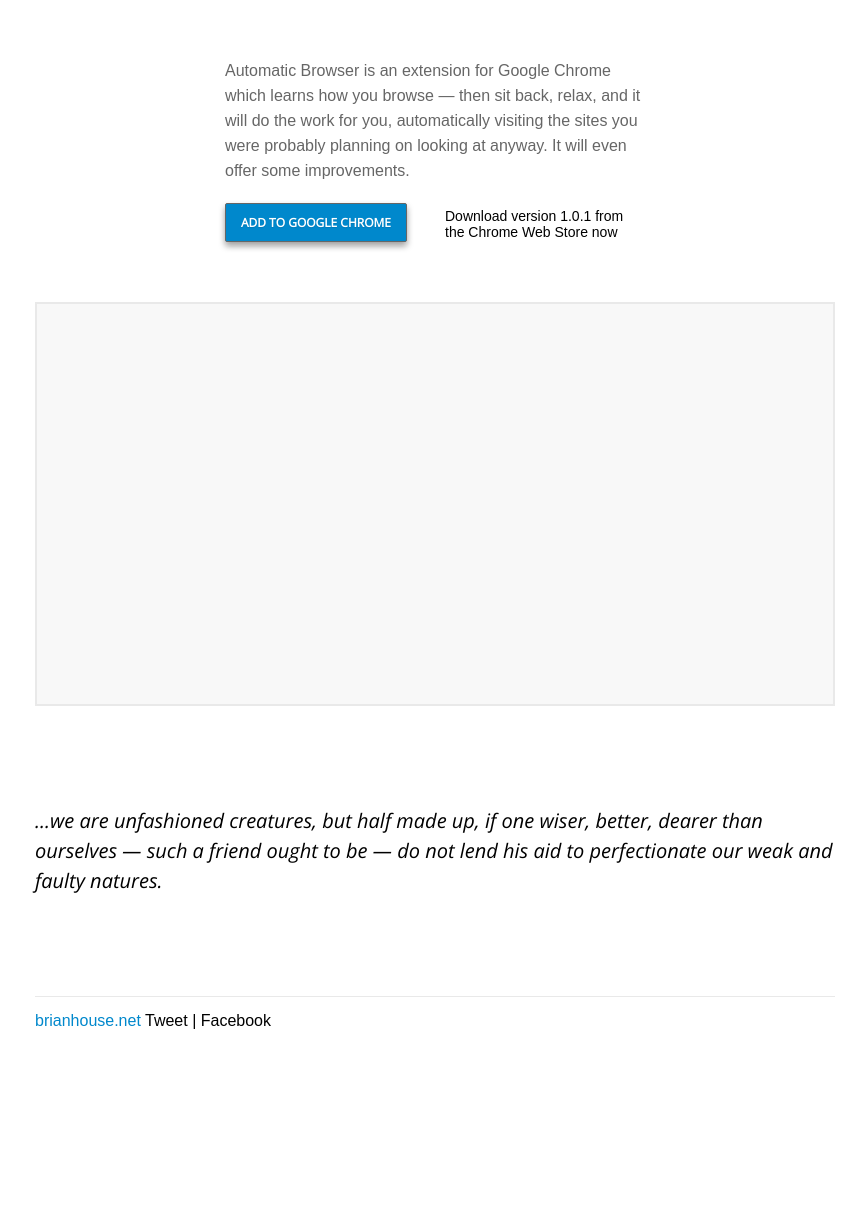
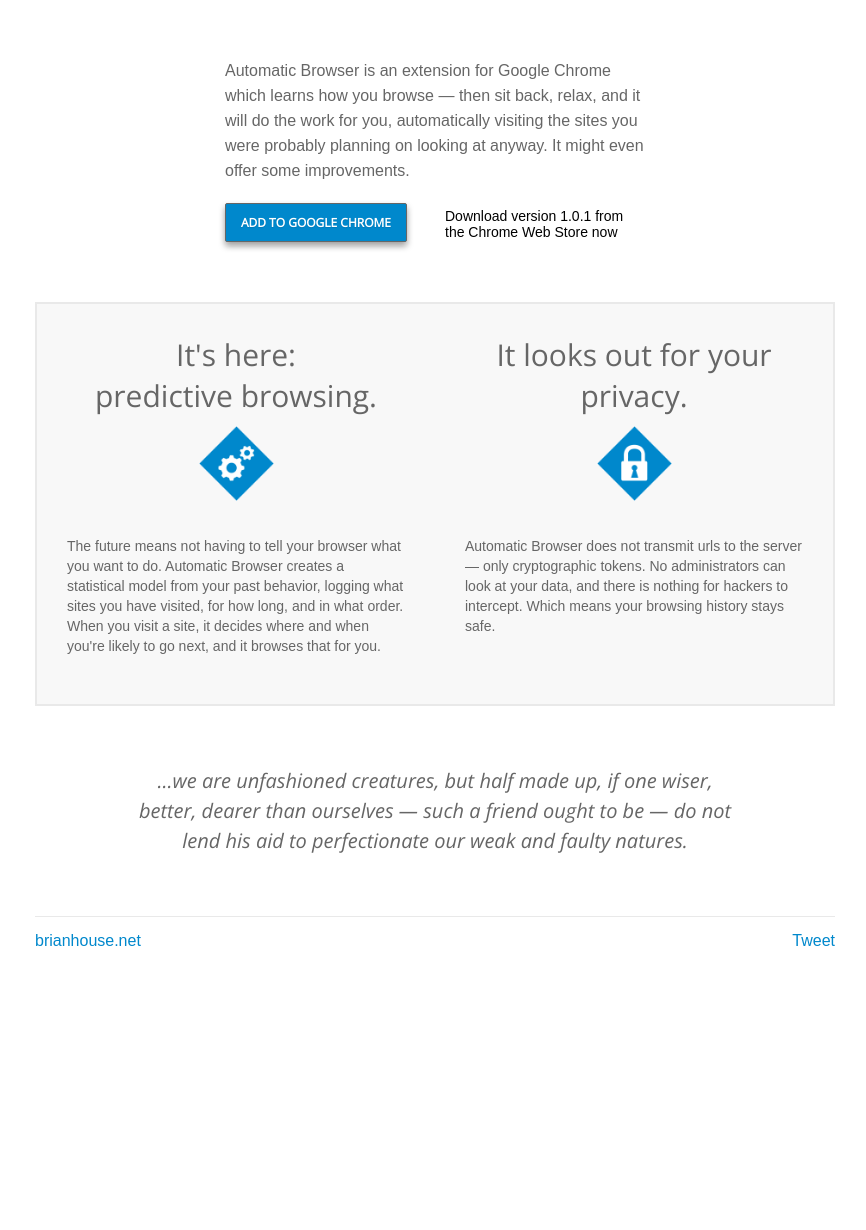
Before and after one commit to m-hennig/automatic_browser, a Python web app: template templates/home.html in a window 1280 px wide. Shown: the part 320-1550 px from the top of the page, without its empty margins (205-1071 px from the left). After the commit the page ends 1266 px from the top, so only its background shows below. Run offline with Jinja, Linux system fonts and the light colour scheme; the template is opened without the code that fills it, so the values that code supplies are empty; some libraries are stand-ins or nearby versions.

Commit message:
graphics

```diff
--- /dev/null
+++ b/static/css/style.css
@@ -0,0 +1,138 @@
+body {
+    margin: 50px 0 200px;
+    /*background-color: #0bc0c2;*/
+    font: 16px Arial, Helvetica, sans-serif;
+    -webkit-font-smoothing: antialiased;
+}
+#main {
+    margin: auto;
+    width: 800px;
+}
+#title {
+    font: 50px 'Open Sans', sans-serif;
+    font-weight: 300;
+    text-align: center;
+    margin: 0px 50px 20px;
+    color: #000;
+}
+    #title #tagline {
+        font-size: 38px;
+        margin-top: 0px;
+        color: #666;
+    }
+#logo {
+    display: block;
+    width: 128px;
+    height: 128px;
+    margin: 0px auto 60px;
+}
+#download {
+    margin: 0px auto 60px;
+    width: 420px;
+    /*background-color: yellow;*/
+}
+    #download #add_button {
+        /*border-color: #;*/
+        background-color: #08c;
+        /*#4d7bd6;*/
+        padding: 10px 15px 10px 15px;
+        display: inline-block;
+        border-radius: 2px;
+        border: 1px solid #666;
+        cursor: pointer;
+        color: #fff;
+        font-weight: bold;
+        text-align: center;
+        text-shadow: 0 1px 1px rgba(0,0,0,0.1);
+        text-transform: uppercase;
+        box-shadow: 0 4px 0 0 rgba(255,255,255,.06) ,0 4px 6px 0 rgba(0,0,0,.4);
+        outline: 0px;
+        font-family: 'Open Sans', arial, sans-serif;
+        text-decoration: none;
+        font-size: 12px;
+    }
+        #download #add_button:hover {
+            background: -webkit-linear-gradient(top,#008dcc 0%,#0370ea 100%);
+        }
+    #download #info {
+        width: 200px;
+        font-size: 14px;
+        float: right;
+        position: relative;
+        padding-top: 5px;
+    }
+#description {
+    width: 420px;
+    margin: 0px auto 20px;
+    /*font: 16px "Open Sans", sans-serif;*/
+    font-weight: 400;
+    line-height: 25px;
+    /*text-align: center;*/
+    color: #666;
+    /*background-color: #ffa900;*/
+}
+#details {
+    border: 2px solid #e9e9e9;
+    background-color: #f8f8f8;
+    height: 400px;
+    margin: 0px auto 60px;
+}
+    #details .column {
+        width: 338px;
+        float: left;
+        padding: 30px;
+        text-align: center;
+        color: #666;
+        font-size: 14px;
+        line-height: 20px;
+        /*background-color: orange;*/
+    }
+        #details .column .heading {
+            font: 30px "Open Sans", sans-serif;
+            font-weight: 300;
+            margin-bottom: 10px;
+        }
+        #details .column img {
+            width: 75px;
+            height: 75px;
+            margin-bottom: 30px;
+            float: none;
+        }
+        #details .column .text {
+            text-align: left;
+        }
+#frank {
+    margin: 0px auto 60px;
+    width: 600px;
+    font: 20px "Open Sans", sans-serif;
+    font-style: italic;
+    font-weight: 400;
+    line-height: 30px;
+    text-align: center;
+    color: #666;
+}
+#credit {
+    border-top: 1px solid #e9e9e9;
+    padding-top: 15px;
+    font-size: 16px;
+    margin: 0px auto;
+    /*background-color: yellow;*/
+}
+    #credit #link {
+        float: left;
+        width: 400px;
+        /*background-color: orange;*/
+    }
+    #credit #social {
+        float: right;
+        width: 400px;
+        /*background-color: green;*/
+        text-align: right;
+    }
+a {
+    text-decoration: none;
+    color: #08c;
+}
+a:hover {
+    text-decoration: underline;
+}
--- a/templates/home.html
+++ b/templates/home.html
@@ -12,133 +12,32 @@
     <meta name="description" content="Automatic Browser browses for you, just like you would." />
     <meta name="viewport" content="width=device-width, initial-scale=1">
 
-    <meta property="og:image" content="http://google-nest.org/img/fav/facebook.jpg" />
-    <meta property="og:url" content="http://google-nest.org" />
-    <meta property="og:title" content="Google Nest" />
-    <meta property="og:description" content="Google Nest products offer you a future built by you, for you." />
+    <meta property="og:image" content="http://automaticbrowser/static/img/logo.png" />
+    <meta property="og:url" content="http://automaticbrowser.com" />
+    <meta property="og:title" content="Automatic Browser" />
+    <meta property="og:description" content="Automatic Browser browses for you, just like you would." />
     <meta property="og:type" content="website" />
 
-    <link rel="icon" href="img/fav/favicon.png" type="image/png" />
-    <link rel="shortcut icon" href="img/fav/favicon.png" type="image/png" />
+    <link rel="icon" href="/static/img/logo.png" type="image/png" />
+    <link rel="shortcut icon" href="/static/img/logo.png" type="image/png" />
 
     <link rel="apple-touch-icon" href="img/fav/apple-touch-57.png"/>
     <link rel="apple-touch-icon" sizes="72x72" href="img/fav/apple-touch-72.png"/>
     <link rel="apple-touch-icon" sizes="114x114" href="img/fav/apple-touch-114.png"/>
 
-    <link rel="image_src" href="img/fav/facebook.jpg" />
+    <link rel="image_src" href="/static/img/logo.png" />
     <link href="http://fonts.googleapis.com/css?family=Open+Sans:400italic,400,300" rel="stylesheet" type="text/css">
+    <link rel="stylesheet" href="/static/css/style.css">
+    <link rel="stylesheet" href="/static/css/gh-fork-ribbon.css">
+    <!--[if lt IE 9]>
+        <link rel="stylesheet" href="/static/css/gh-fork-ribbon.ie.css">
+    <![endif]-->
+
     <!-- google analytics -->
     <script type="text/javascript">
 
 
     </script>
-
-    <style type="text/css">
-        body {
-            margin: 50px 0 200px;
-            /*background-color: #0bc0c2;*/
-            font: 16px Arial, Helvetica, sans-serif;
-            -webkit-font-smoothing: antialiased;
-        }
-        #main {
-            margin: auto;
-            width: 800px;
-        }
-        #title {
-            font: 50px 'Open Sans', sans-serif;
-            font-weight: 300;
-            text-align: center;
-            margin: 0px 50px 20px;
-            color: #000;
-        }
-            #title #tagline {
-                font-size: 38px;
-                margin-top: 0px;
-                color: #666;
-            }
-        #logo {
-            display: block;
-            width: 128px;
-            height: 128px;
-            margin: 0px auto 60px;
-        }
-        #download {
-            margin: 0px auto 60px;
-            width: 420px;
-            /*background-color: yellow;*/
-        }
-            #download #add_button {
-                /*border-color: #;*/
-                background-color: #08c;
-                /*#4d7bd6;*/
-                padding: 10px 15px 10px 15px;
-                display: inline-block;
-                border-radius: 2px;
-                border: 1px solid #666;
-                cursor: pointer;
-                color: #fff;
-                font-weight: bold;
-                text-align: center;
-                text-shadow: 0 1px 1px rgba(0,0,0,0.1);
-                text-transform: uppercase;
-                box-shadow: 0 4px 0 0 rgba(255,255,255,.06) ,0 4px 6px 0 rgba(0,0,0,.4);
-                outline: 0px;
-                font-family: 'Open Sans', arial, sans-serif;
-                text-decoration: none;
-                font-size: 12px;
-            }
-                #download #add_button:hover {
-                    background: -webkit-linear-gradient(top,#008dcc 0%,#0370ea 100%);
-                }
-            #download #info {
-                width: 200px;
-                font-size: 14px;
-                float: right;
-                position: relative;
-                padding-top: 5px;
-            }
-        #description {
-            width: 420px;
-            margin: 0px auto 20px;
-            /*font: 16px "Open Sans", sans-serif;*/
-            font-weight: 400;
-            line-height: 25px;
-            /*text-align: center;*/
-            color: #666;
-            /*background-color: #ffa900;*/
-        }
-        #details {
-            border: 2px solid #e9e9e9;
-            background-color: #f8f8f8;
-            height: 400px;
-            margin: 0px auto 100px;
-        }
-        #frank {
-            margin: 0px auto 100px;
-            width: 800px;
-            font: 20px "Open Sans", sans-serif;
-            font-style: italic;
-            font-weight: 400;
-            line-height: 30px;
-        }
-        #credit {
-            border-top: 1px solid #e9e9e9;
-            padding-top: 15px;
-            font-size: 16px;
-            margin: 0px auto;
-        }
-        a {
-            text-decoration: none;
-            color: #08c;
-        }
-        a:hover {
-            text-decoration: underline;
-        }
-    </style>
-    <link rel="stylesheet" href="/static/css/gh-fork-ribbon.css">
-    <!--[if lt IE 9]>
-        <link rel="stylesheet" href="/static/css/gh-fork-ribbon.ie.css">
-    <![endif]-->
 </head>
 <body>
 
@@ -160,7 +59,7 @@
     <img id="logo" src="/static/img/logo.png" />
 
     <div id="description">
-        Automatic Browser is an extension for Google Chrome which learns how you browse &mdash; then sit back, relax, and it will do the work for you, automatically visiting the sites you were probably planning on looking at anyway. It will even offer some improvements.
+        Automatic Browser is an extension for Google Chrome which learns how you browse &mdash; then sit back, relax, and it will do the work for you, automatically visiting the sites you were probably planning on looking at anyway. It might even offer some improvements.
     </div>
 
     <!-- should be switch here if youre not browsing with Chrome -->
@@ -173,15 +72,49 @@
 
 
     <div id="details">
-
+        <div class="column"> <!-- style="background-color: green;"> -->
+            <div class="heading">
+                It's here:<br />predictive browsing.
+            </div>
+            <img src="/static/img/algorithm.png" />
+            <div class="text">
+                The future means not having to tell your browser what you want to do. Automatic Browser creates a statistical model from your past behavior, logging what sites you have visited, for how long, and in what order. When you visit a site, it decides where and when you're likely to go next, and it browses that for you.
+            </div>
+        </div>
+        <div class="column" style="float: right;">
+            <div class="heading">
+                It looks out for your privacy.
+            </div>
+            <img src="/static/img/security.png" /><br />
+            <div class="text">
+                Automatic Browser does not transmit urls to the server &mdash; only cryptographic tokens. No administrators can look at your data, and there is nothing for hackers to intercept. Which means your browsing history stays safe.
+            </div>
+        </div>
     </div>
 
     <div id="frank">
         ...we are unfashioned creatures, but half made up, if one wiser, better, dearer than ourselves &mdash; such a friend ought to be &mdash; do not lend his aid to perfectionate our weak and faulty natures.
     </div>
 
+    <div id="fb-root"></div>
+    <script>(function(d, s, id) {
+      var js, fjs = d.getElementsByTagName(s)[0];
+      if (d.getElementById(id)) return;
+      js = d.createElement(s); js.id = id;
+      js.src = "//connect.facebook.net/en_US/sdk.js#xfbml=1&appId=360920457301311&version=v2.0";
+      fjs.parentNode.insertBefore(js, fjs);
+    }(document, 'script', 'facebook-jssdk'));</script>
+
     <div id="credit">
-        <a id="credit" href="http://brianhouse.net">brianhouse.net</a> <span style="text-align: right;"> Tweet | Facebook</span>
+        <div id="link">
+            <a href="http://brianhouse.net">brianhouse.net</a>
+        </div>
+        <div id="social">
+            <a href="https://twitter.com/share" class="twitter-share-button" data-count="none">Tweet</a>
+<script>!function(d,s,id){var js,fjs=d.getElementsByTagName(s)[0],p=/^http:/.test(d.location)?'http':'https';if(!d.getElementById(id)){js=d.createElement(s);js.id=id;js.src=p+'://platform.twitter.com/widgets.js';fjs.parentNode.insertBefore(js,fjs);}}(document, 'script', 'twitter-wjs');</script>
+
+    <div class="fb-like" data-href="http://automaticbrowser.com" data-layout="button" data-action="like" data-show-faces="false" data-share="false" style="top: -4px;"></div>
+        </div>
     </div>
 
 </div>
```
Also changed, not shown: TODO.md (+3 -2 lines), chrome_extension/manifest.json, graphics/jose/android_higher.jpg (added), graphics/jose/android_shorter.jpg (added), graphics/jose/op1_with.jpg (added), graphics/jose/op1_without.jpg (added), static/img/algorithm.png (added), static/img/security.png (added), 2 other files.
